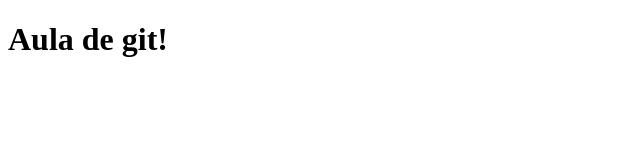
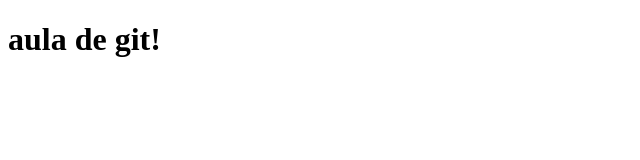
Before and after one commit to renjunpeladin666/macaco-louco, a plain HTML site: page index.html in a window 1280 px wide. Shown: the whole page, without its empty margins (0-640 px from the left). Drawn offline with Linux system fonts and the light colour scheme.

Commit message:
aula de git!

```diff
--- a/index.html
+++ b/index.html
@@ -7,6 +7,6 @@
     <title>Document</title>
 </head>
 <body>
-  <h1>Aula de git!</h1>
+  <h1>aula de git!</h1>
 </body>
 </html>
```
